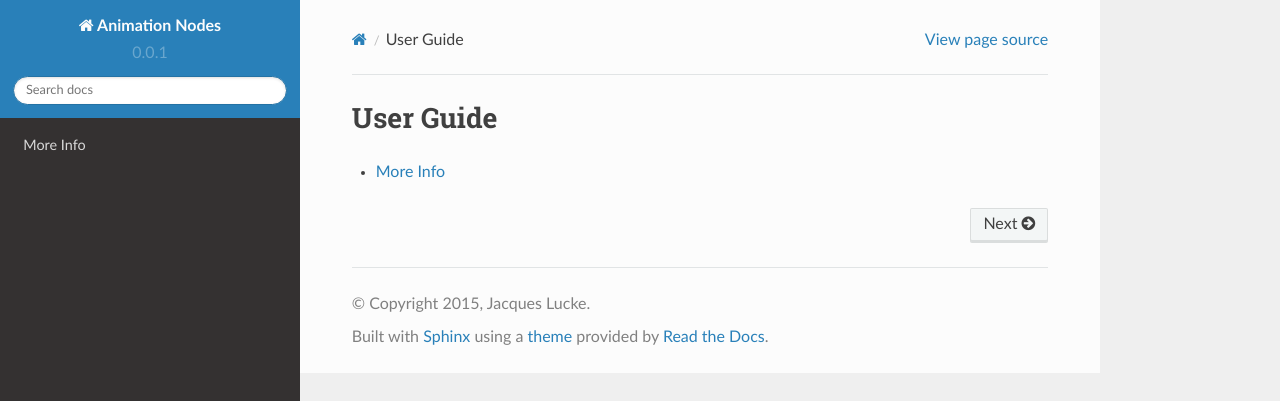
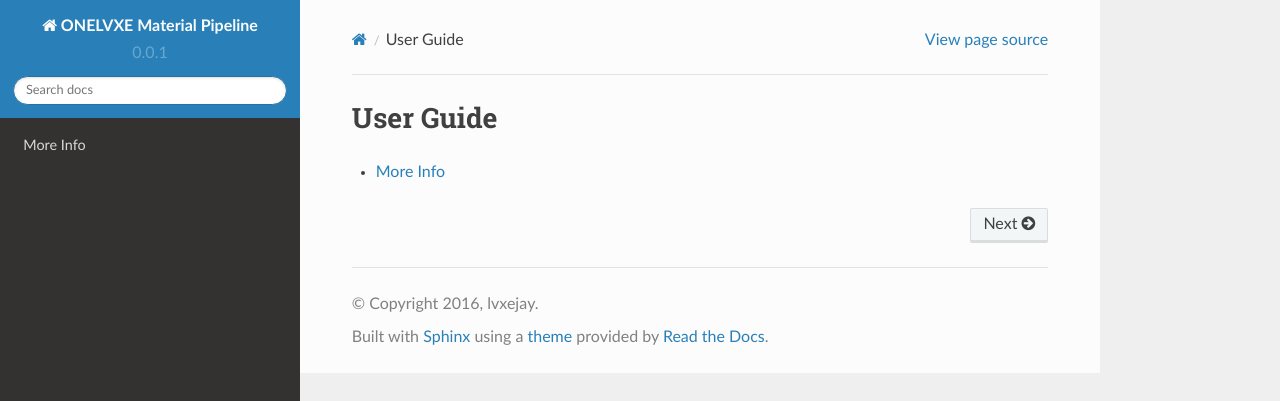
Before and after one commit to lvxejay/onelvxe-material-pipeline, a Sphinx documentation site: the page built from docs/subfolder/index.rst, in a window 1280 px wide. Shown: the top 401 px of the page. Built offline with Sphinx 7.4.7 and the Read the Docs theme 2.0.0, drawn with Linux system fonts in a browser that asks for light colours; part of the change alters nothing that is shown.

Commit message:
Update conf.py

```diff
--- a/docs/subfolder/conf.py
+++ b/docs/subfolder/conf.py
@@ -17,8 +17,8 @@ templates_path = ['ytemplates']
 source_suffix = '.rst'
 master_doc = 'index'
 
-project = u'Animation Nodes'
-copyright = u'2015, Jacques Lucke'
+project = u'ONELVXE Material Pipeline'
+copyright = u'2016, lvxejay'
 
 version = '0.0.1'
 release = '0.0.1'
@@ -27,26 +27,26 @@ exclude_patterns = ['includes/*']
 
 pygments_style = 'sphinx'
 
-htmlhelp_basename = 'AnimationNodesdoc'
+htmlhelp_basename = 'ONELVXEMaterialPipelinedoc'
 
 latex_elements = {}
 latex_documents = [
-  ('index', 'AnimationNodes.tex', u'Animation Nodes Documentation',
-   u'Jacques Lucke', 'manual'),
+  ('index', 'ONELVXEMaterialPipeline.tex', u'ONELVXE Material Pipeline Manual',
+   u'lvxejay', 'manual'),
 ]
 
 man_pages = [
-    ('index', 'animationnodes', u'Animation Nodes Documentation',
-     [u'Jacques Lucke'], 1)
+    ('index', 'ONELVXEMaterialPipeline', u'ONELVXE Material Pipeline Manual',
+     [u'lvxejay'], 1)
 ]
 texinfo_documents = [
-  ('index', 'AnimationNodes', u'Animation Nodes Documentation',
-   u'Jacques Lucke', 'AnimationNodes', 'A new way to work with data in Blender.',
+  ('index', 'ONELVXEMaterialPipeline', u'ONELVXE Material Pipeline Manual',
+   u'lvxejay', 'ONELVXEMaterialPipeline', 'ONELVXE Material Pipeline',
    'Miscellaneous'),
 ]
 
-epub_title = u'Animation Nodes'
-epub_author = u'Jacques Lucke'
-epub_publisher = u'Jacques Lucke'
-epub_copyright = u'2014, Jacques Lucke'
+epub_title = u'ONELVXE Material Pipeline'
+epub_author = u'lvxejay'
+epub_publisher = u'lvxejay'
+epub_copyright = u'2016, lvxejay'
 epub_exclude_files = ['search.html']
```
